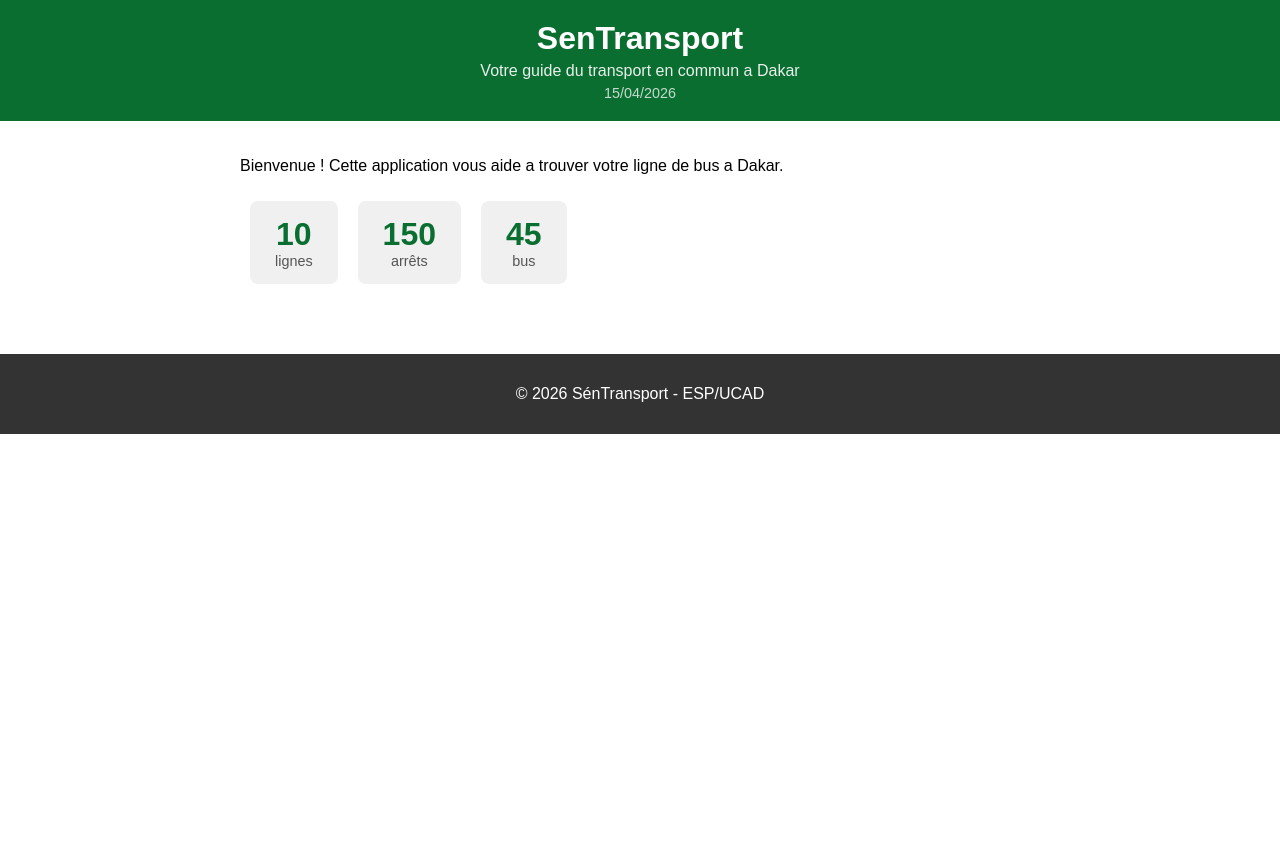
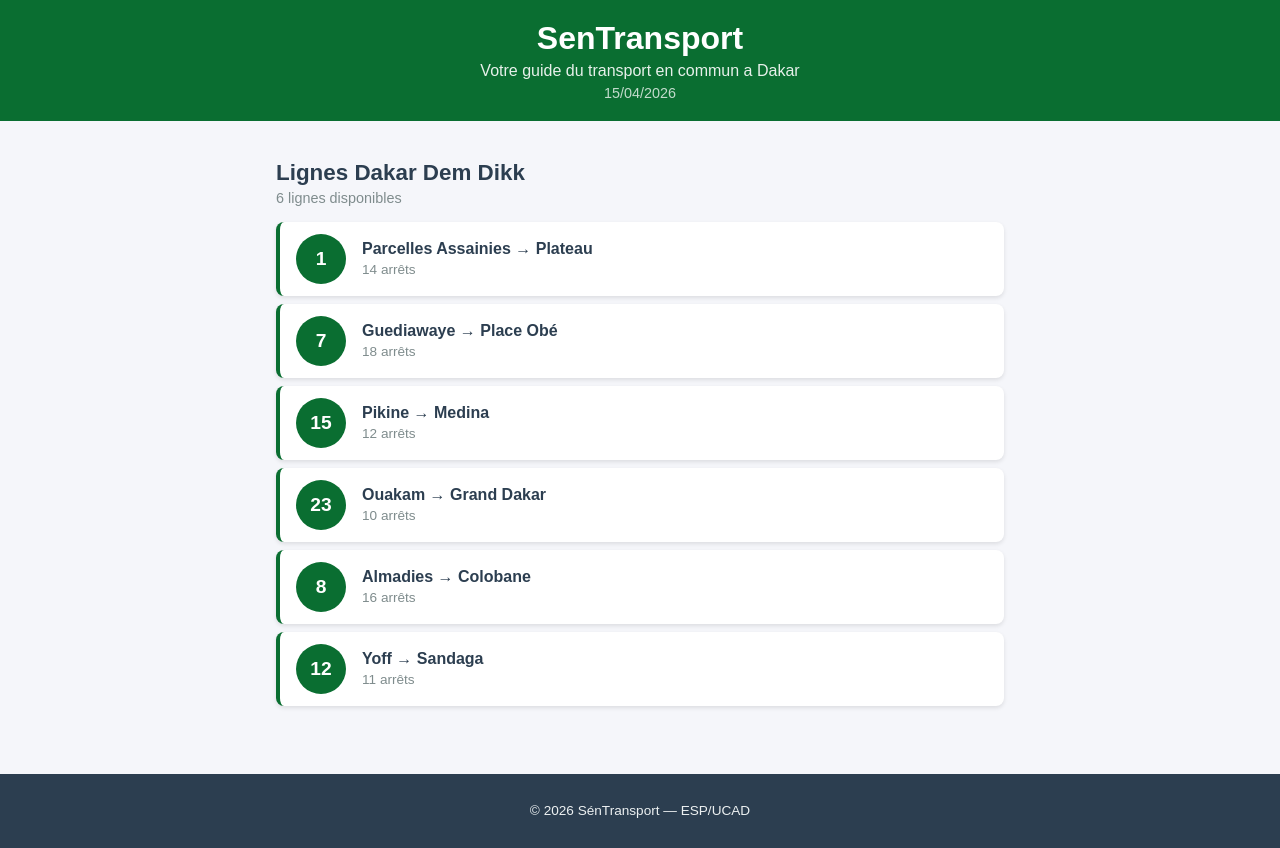
Before and after one commit to sokhnaaichaka/sentransport, a React (Create React App) app: page / in a window 1280 px wide. Before the commit the page ends 800 px from the top, so only its background shows below. Built offline with nearby package versions, Linux system fonts and the light colour scheme.

Commit message:
Lab 2 : composants statiques LigneBus et ListeLignes

```diff
--- a/src/App.css
+++ b/src/App.css
@@ -1,10 +1,22 @@
 .App {
   font-family: Arial, sans-serif;
   min-height: 100vh;
+  background-color: #f5f6fa;
+  display: flex;
+  flex-direction: column;
 }
 
 .contenu {
   padding: 20px;
   max-width: 800px;
   margin: 0 auto;
+  width: 100%;
+  box-sizing: border-box;
+  flex: 1;
 }
+
+@media (max-width: 600px) {
+  .contenu {
+    padding: 12px;
+  }
+}
--- a/src/App.js
+++ b/src/App.js
@@ -1,20 +1,23 @@
 import './App.css';
 import Header from './Header';
-import Footer from './Foooter';
-import Statistique from './Statistique';
+import ListeLignes from './ListeLignes';
+import Footer from './Footer';
 
 function App() {
+  const lignes = [
+    { id: 1, numero: "1", depart: "Parcelles Assainies", arrivee: "Plateau", arrets: 14 },
+    { id: 2, numero: "7", depart: "Guediawaye", arrivee: "Place Obé", arrets: 18 },
+    { id: 3, numero: "15", depart: "Pikine", arrivee: "Medina", arrets: 12 },
+    { id: 4, numero: "23", depart: "Ouakam", arrivee: "Grand Dakar", arrets: 10 },
+    { id: 5, numero: "8", depart: "Almadies", arrivee: "Colobane", arrets: 16 },
+    { id: 6, numero: "12", depart: "Yoff", arrivee: "Sandaga", arrets: 11 },
+  ];
 
   return (
     <div className="App">
       <Header />
       <main className="contenu">
-        <p>Bienvenue ! Cette application vous aide a trouver votre ligne de bus a Dakar.</p>
-        <div>
-          <Statistique chiffre="10" libelle="lignes" />
-          <Statistique chiffre="150" libelle="arrêts" />
-          <Statistique chiffre="45" libelle="bus" />
-        </div>
+        <ListeLignes lignes={lignes} />
       </main>
       <Footer />
     </div>
--- a/src/Footer.css
+++ b/src/Footer.css
@@ -1,7 +1,8 @@
 .footer {
-  background-color: #333333;
-  color: white;
+  background-color: #2c3e50;
+  color: #ecf0f1;
   text-align: center;
-  padding: 15px;
+  padding: 16px;
   margin-top: 40px;
+  font-size: 0.85rem;
 }
--- a/src/Foooter.js
+++ b/src/Footer.js
@@ -3,7 +3,7 @@
 function Footer() {
   return (
     <footer className="footer">
-      <p>© 2026 SénTransport - ESP/UCAD</p>
+      <p>&copy; 2026 SénTransport &mdash; ESP/UCAD</p>
     </footer>
   );
 }
--- /dev/null
+++ b/src/LigneBus.css
@@ -0,0 +1,49 @@
+.ligne-bus {
+  display: flex;
+  align-items: center;
+  padding: 12px 16px;
+  margin: 8px 0;
+  background-color: #ffffff;
+  border-radius: 8px;
+  border-left: 4px solid #0a6e31;
+  box-shadow: 0 2px 4px rgba(0, 0, 0, 0.1);
+  cursor: pointer;
+  transition: transform 0.2s, box-shadow 0.2s;
+}
+
+.ligne-bus:hover {
+  transform: translateX(4px);
+  box-shadow: 0 4px 8px rgba(0, 0, 0, 0.15);
+}
+
+.ligne-numero {
+  background-color: #0a6e31;
+  color: white;
+  font-weight: bold;
+  font-size: 1.2rem;
+  width: 50px;
+  height: 50px;
+  border-radius: 50%;
+  display: flex;
+  align-items: center;
+  justify-content: center;
+  margin-right: 16px;
+  flex-shrink: 0;
+}
+
+.ligne-info {
+  display: flex;
+  flex-direction: column;
+}
+
+.ligne-trajet {
+  font-size: 1rem;
+  font-weight: 600;
+  color: #2c3e50;
+}
+
+.ligne-arrets {
+  font-size: 0.85rem;
+  color: #7f8c8d;
+  margin-top: 4px;
+}
--- /dev/null
+++ b/src/LigneBus.js
@@ -0,0 +1,17 @@
+import './LigneBus.css';
+
+function LigneBus({ numero, depart, arrivee, arrets }) {
+  return (
+    <div className="ligne-bus">
+      <div className="ligne-numero">{numero}</div>
+      <div className="ligne-info">
+        <span className="ligne-trajet">
+          {depart} &rarr; {arrivee}
+        </span>
+        <span className="ligne-arrets">{arrets} arrêts</span>
+      </div>
+    </div>
+  );
+}
+
+export default LigneBus;
--- /dev/null
+++ b/src/ListeLignes.css
@@ -0,0 +1,16 @@
+.liste-lignes {
+  padding: 0 16px;
+}
+
+.liste-titre {
+  color: #2c3e50;
+  font-size: 1.4rem;
+  margin-bottom: 4px;
+}
+
+.liste-description {
+  color: #7f8c8d;
+  font-size: 0.9rem;
+  margin-top: 0;
+  margin-bottom: 16px;
+}
--- /dev/null
+++ b/src/ListeLignes.js
@@ -0,0 +1,24 @@
+import LigneBus from './LigneBus';
+import './ListeLignes.css';
+
+function ListeLignes({ lignes }) {
+  return (
+    <div className="liste-lignes">
+      <h2 className="liste-titre">Lignes Dakar Dem Dikk</h2>
+      <p className="liste-description">
+        {lignes.length} lignes disponibles
+      </p>
+      {lignes.map(ligne => (
+        <LigneBus
+          key={ligne.id}
+          numero={ligne.numero}
+          depart={ligne.depart}
+          arrivee={ligne.arrivee}
+          arrets={ligne.arrets}
+        />
+      ))}
+    </div>
+  );
+}
+
+export default ListeLignes;
--- a/src/Statistique.css
+++ /dev/null
@@ -1,21 +0,0 @@
-.statistique {
-  display: inline-block;
-  background-color: #f0f0f0;
-  border-radius: 8px;
-  padding: 15px 25px;
-  margin: 10px;
-  text-align: center;
-}
-
-.statistique-chiffre {
-  display: block;
-  font-size: 2rem;
-  font-weight: bold;
-  color: #0a6e31;
-}
-
-.statistique-libelle {
-  display: block;
-  font-size: 0.9rem;
-  color: #555;
-}
--- a/src/Statistique.js
+++ /dev/null
@@ -1,12 +0,0 @@
-import './Statistique.css';
-
-function Statistique({ chiffre, libelle }) {
-  return (
-    <div className="statistique">
-      <span className="statistique-chiffre">{chiffre}</span>
-      <span className="statistique-libelle">{libelle}</span>
-    </div>
-  );
-}
-
-export default Statistique;
```
